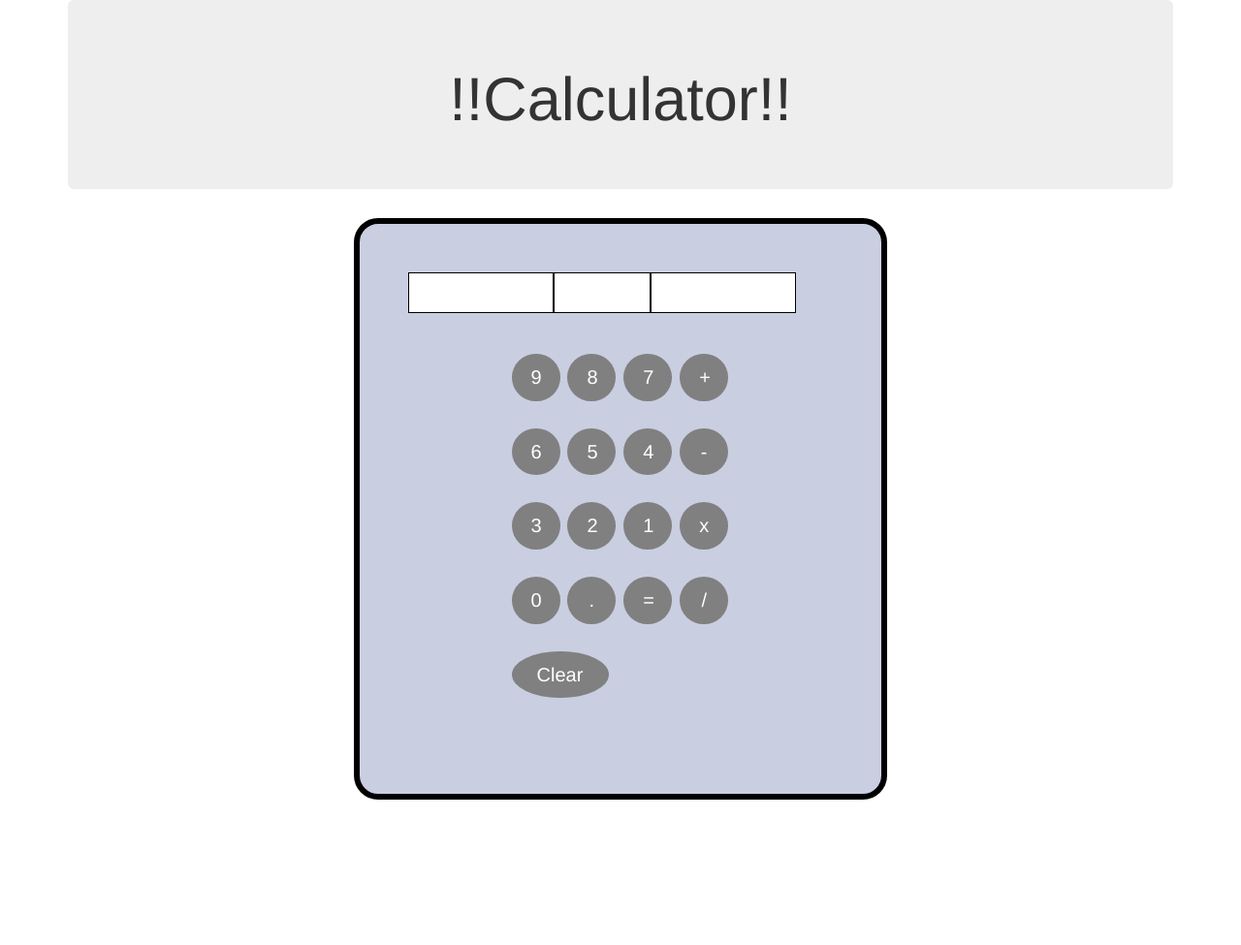
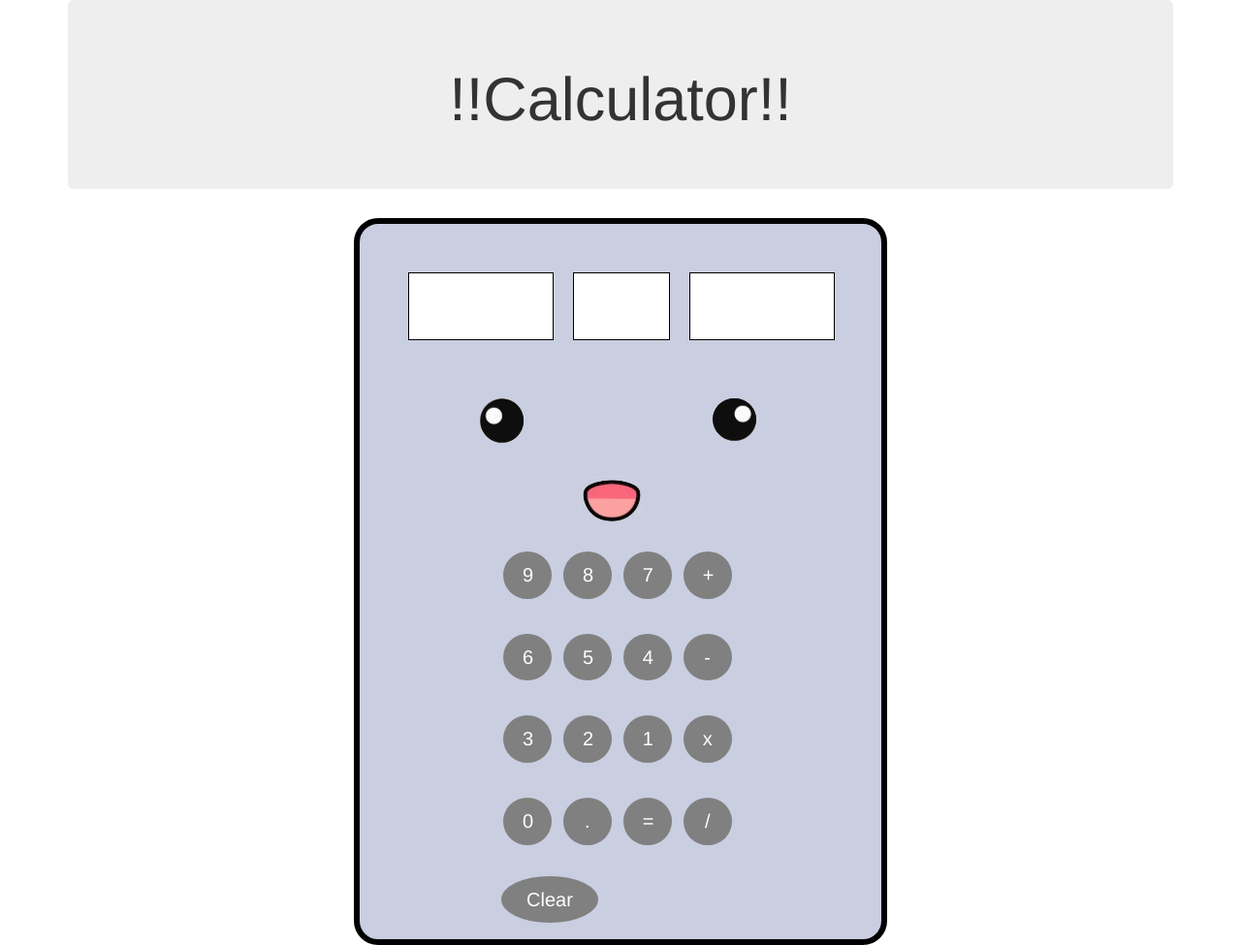
Before and after one commit to viviancan/Codeup-Web-Exercises, a PHP site: page /js-calculator.html in a window 1280 px wide. Shown: the whole page at 97% size. Before the commit the page ends 825 px from the top, so only its background shows below. Run offline with PHP 8.4, Linux system fonts and the light colour scheme; some libraries are stand-ins or nearby versions.

Commit message:
JavaScript Calculator additional CSS styling

```diff
--- a/public/css/calculator.css
+++ b/public/css/calculator.css
@@ -1,24 +1,59 @@
 
 .windowDisAll{
 	width: 500px;
-	padding: 30px;
-	margin: 0 auto;
+	height: 130px;
+	padding: 20px;
+
 }
 
 .window {
 	border: 1px solid black;
-	height: 10px;
+	height: 70px;
+	padding: 10px;
 	text-align: center;
 	width: 150px;
-	padding: 20px;
 	float: left;
 	position: relative;
 	background-color: white;
-	font-size: 20px;
+	font-size: 40px;
+	margin: 10px;
 }
 
 #middleDis {
 	width: 100px;
+
+}
+
+.eyes{
+	padding:20px;
+	width: 350px;
+	height: 100px;
+	margin: 0 auto;
+
+}
+
+#leftEye{
+	width: 70px;
+	height: 70px;
+	padding: 10px;
+	margin: 0 auto;
+	float: left;
+}
+
+#rightEye{
+	width: 70px;
+	height: 70px;
+	padding: 10px;
+	margin: 0 auto;
+	float: right;
+
+}
+
+#mouth{
+	width: 108px;
+	height: 80px;
+	padding: 10px;
+	margin: 0 auto;
 }
 
 .fullCalculator {
@@ -26,14 +61,14 @@
 	border: 6px solid black;
 	padding: 20px;
 	width: 550px;
-	height: 600px;
+	height: 750px;
 	margin: 0 auto;
 	background-color: #cacee1;
 }
 
 .calcButtons {
-	padding: 10px;
-	width: 50%;
+	padding: 0px 50px;
+	width: 350px;
 	margin: 0 auto;
 }
 
@@ -48,7 +83,7 @@
 	text-decoration: none;
 	display: inline-block;
 	font-size: 20px;
-	margin: 4px 2px;
+	margin: 8px 4px;
 	cursor: pointer;
 
 }
--- a/public/js-calculator.html
+++ b/public/js-calculator.html
@@ -16,16 +16,24 @@
 				<h1 class = "text-center">!!Calculator!!</h1>
 			</div>
 
-			<div class = "empty"> </div>
-
 			<div class = "fullCalculator">
 				<div class = "windowDisAll" >
 					<div class = "window" id="leftDis" ></div>
 					<div class = "window" id="middleDis" ></div>
 					<div class = "window" id="rightDis" ></div>
 				</div>
-				<br>
-				<br>
+				<div class = "eyes">
+					<div id = "leftEye">
+						<img src="img/left_eye.png">
+					</div>
+					<div id = "rightEye">
+						<img src="img/right_eye.png">
+					</div>
+				</div>
+				<div id="mouth">
+					<img src="img/mouth.png">
+				</div>
+
 				<div class = "calcButtons">
 					<button class = "num" id = "btn9" value = "9" >9</button>
 					<button class = "num" id = "btn8" value = "8" >8</button>
--- a/public/js/calculator.js
+++ b/public/js/calculator.js
@@ -48,11 +48,8 @@
 	function numberInput(){
 		if (leftDis.innerText != "" && middleDis.innerText != ""){
 			rightDis.innerHTML += this.value;
-
-
 		}else{
 			leftDis.innerHTML += this.value;
-
 		}
 	}
 
```
Also changed, not shown: public/img/left_eye.png (added), public/img/mouth.png (added), public/img/right_eye.png (added).
